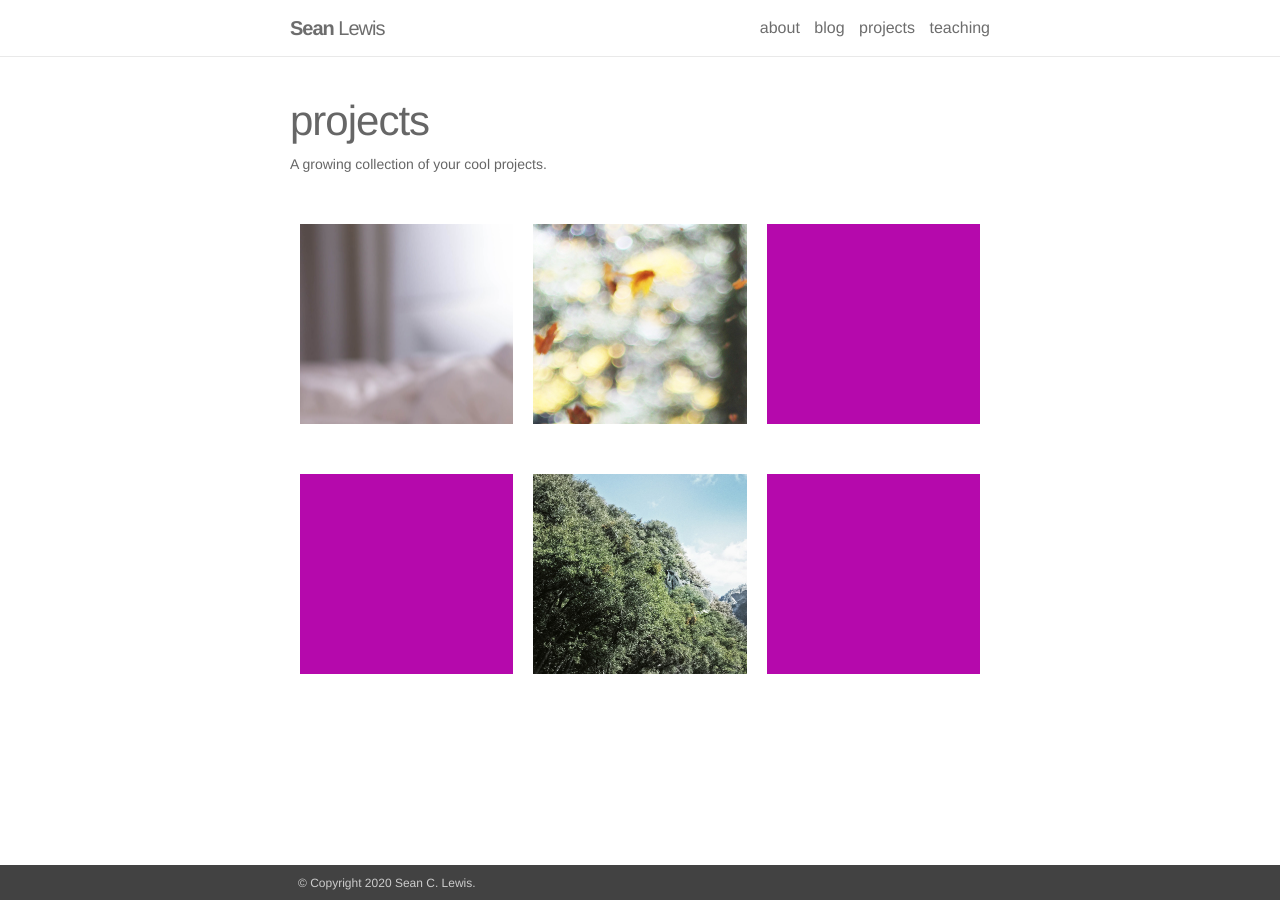
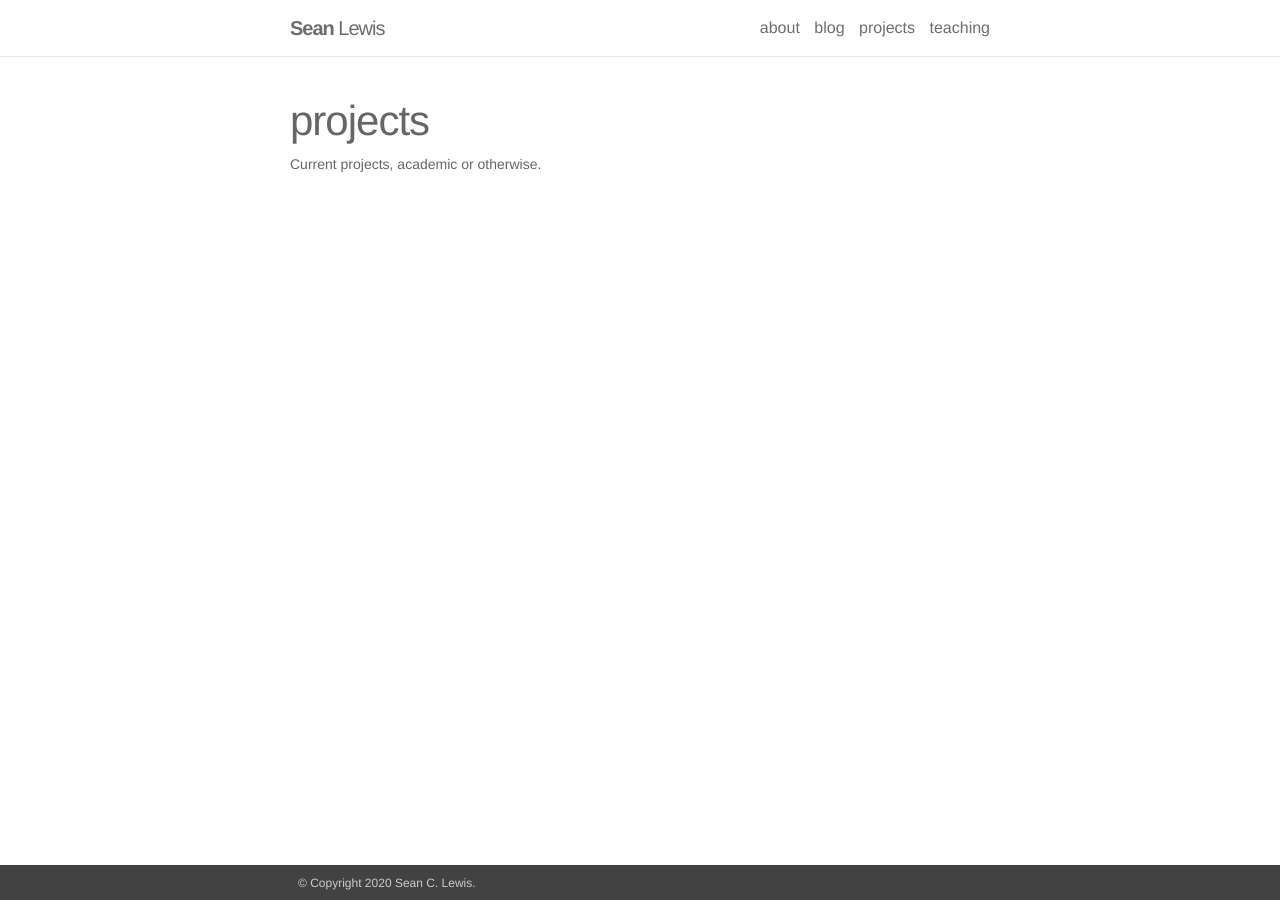
Before and after one commit to seanlabean/seanWebpage, a Jekyll site: the page built from _pages/projects.md, in a window 1280 px wide. Built offline with Jekyll 4.4.1, drawn with Linux system fonts in a browser that asks for light colours; nearby versions of some CDN libraries.

Commit message:
Moved project template files to hidden directory.

```diff
--- a/_pages/projects.md
+++ b/_pages/projects.md
@@ -2,7 +2,7 @@
 layout: page
 title: projects
 permalink: /projects/
-description: A growing collection of your cool projects.
+description: Current projects, academic or otherwise.
 ---
 
 {% for project in site.projects %}
```
Also changed, not shown: _pages/publications.md (+1 -1 lines), _template/_template_projects/1_project.markdown (renamed from _projects/1_project.markdown), _template/_template_projects/2_project.markdown (renamed from _projects/2_project.markdown), _template/_template_projects/3_project.markdown (renamed from _projects/3_project.markdown), _template/_template_projects/4_project.markdown (renamed from _projects/4_project.markdown), _template/_template_projects/5_project.markdown (renamed from _projects/5_project.markdown), _template/_template_projects/6_project.markdown (renamed from _projects/6_project.markdown).
